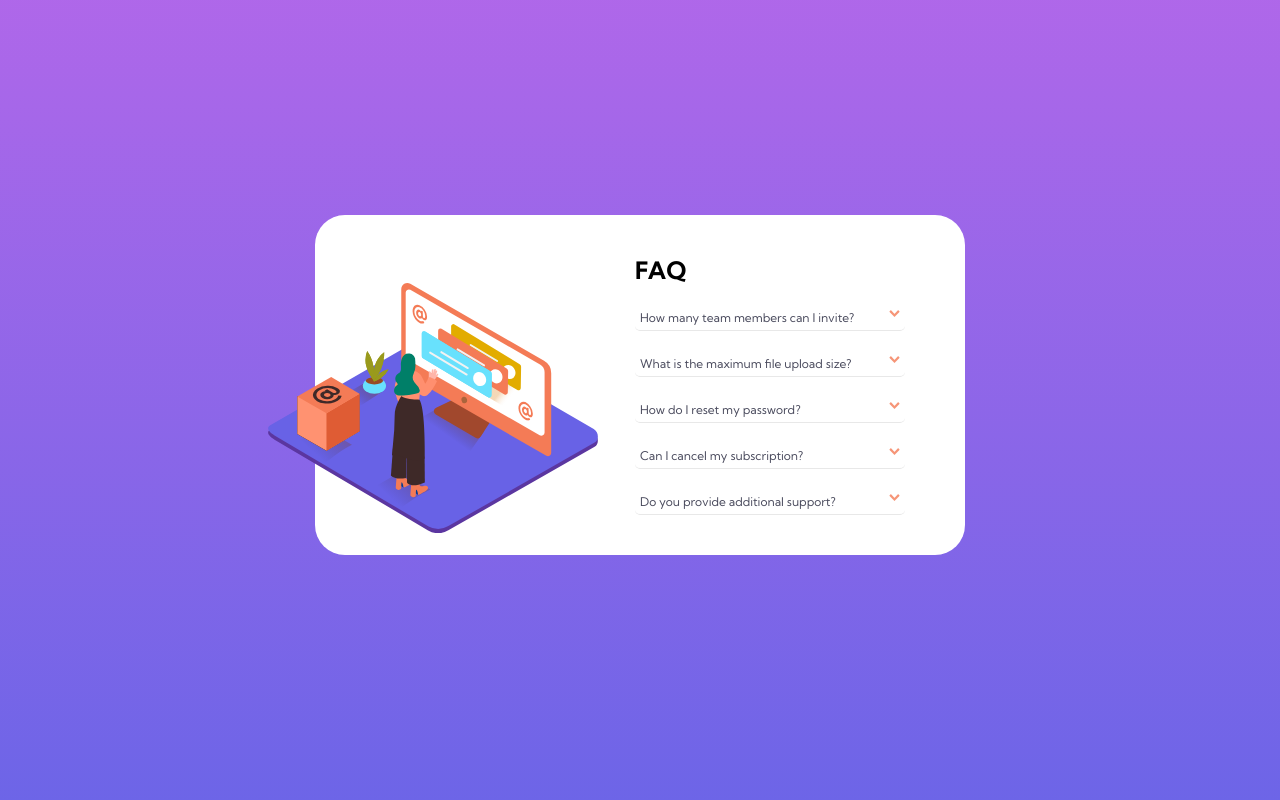
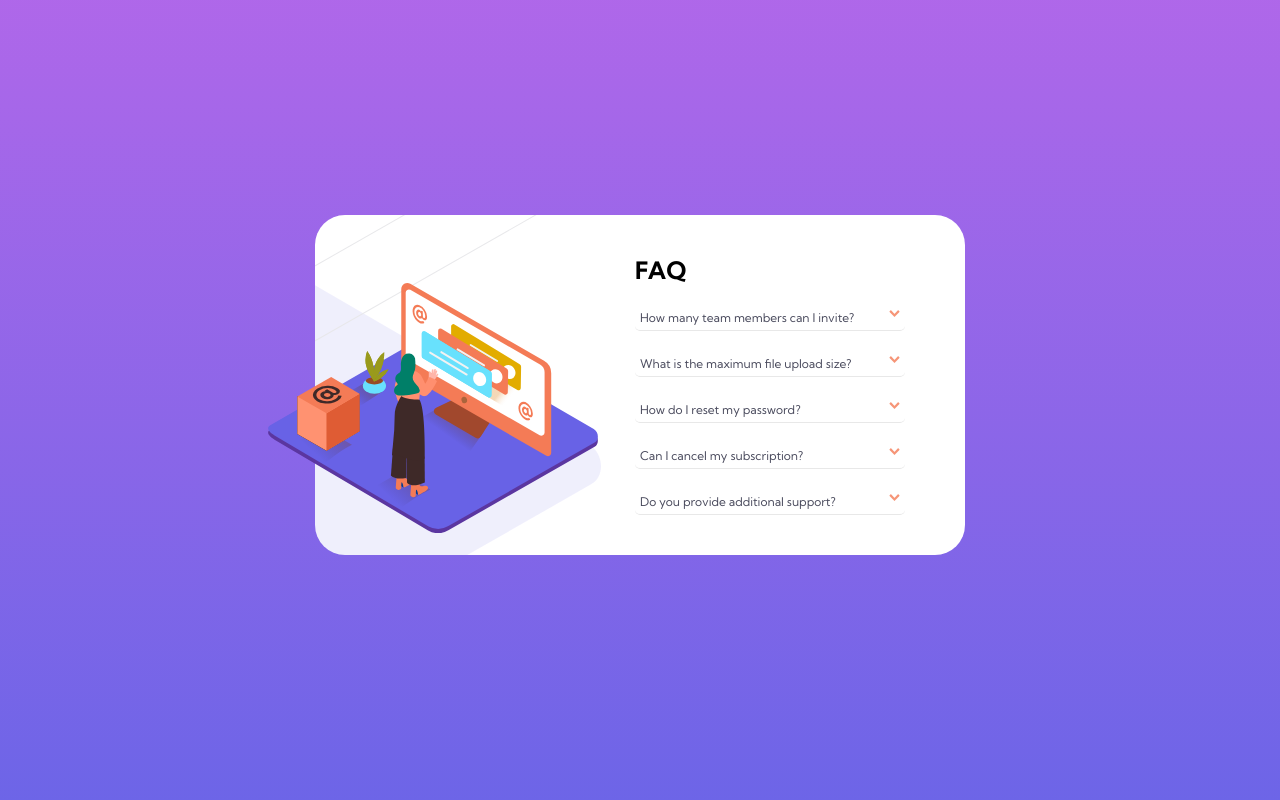
Before and after one commit to muhommet/faq-accordion-card, a plain HTML site: page index.html in a window 1280 px wide. Drawn offline with Linux system fonts and the light colour scheme; the site is published under a folder, as on GitHub Pages, so addresses that start at the root find nothing.

Commit message:
img bug fix

```diff
--- a/style.css
+++ b/style.css
@@ -116,7 +116,7 @@ BREAKPOINTS
     min-width: 650px;
     height: auto;
     position: relative;
-    background-image: url(/images/bg-pattern-desktop.svg);
+    background-image: url(./images/bg-pattern-desktop.svg);
     background-repeat: no-repeat;
     background-position: 215% 70%;
   }
```
